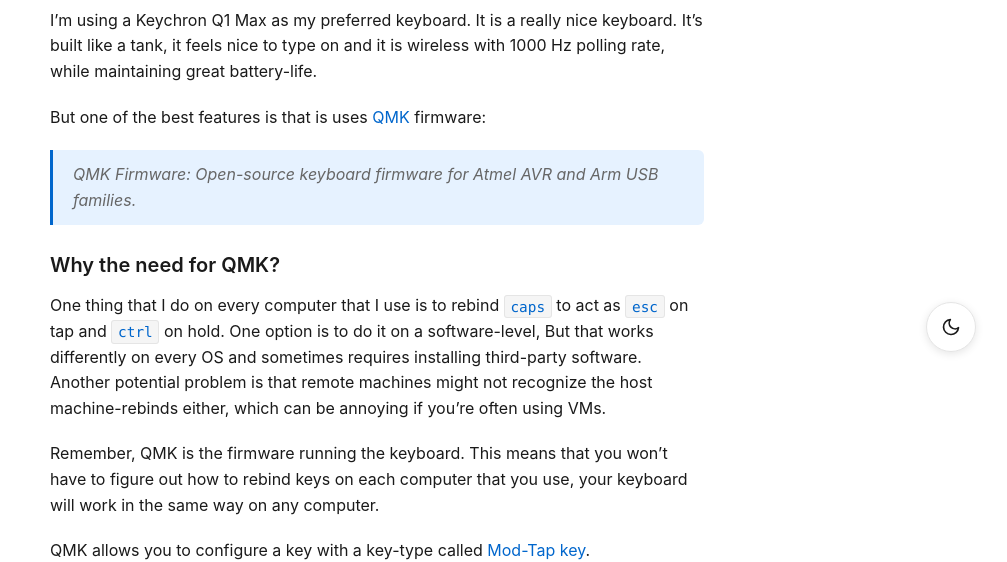
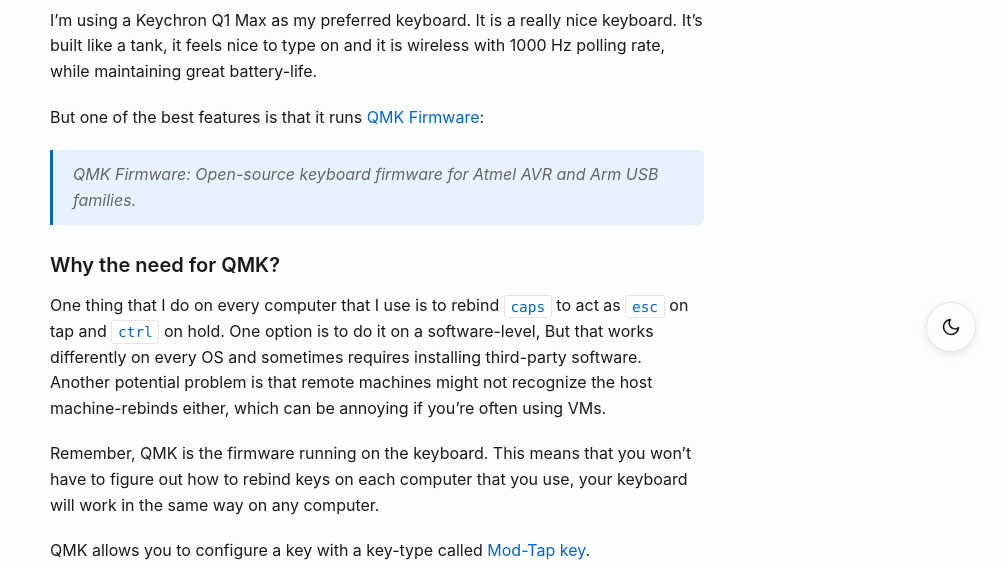
Before and after one commit to Alexandoooor/Alexandoooor.github.io, a Jekyll site: the page built from _posts/2026-01-23-custom-qmk-firmware.md, in a window 1280 px wide. Shown: the part 516-1078 px from the top of the page, without its empty margins (272-1279 px from the left). Built offline with Jekyll 4.4.1, drawn with Linux system fonts in a browser that asks for light colours.

Commit message:
Update colors, fix typos

```diff
--- a/_posts/2026-01-23-custom-qmk-firmware.md
+++ b/_posts/2026-01-23-custom-qmk-firmware.md
@@ -9,7 +9,7 @@
 It's built like a tank, it feels nice to type on and it is wireless with 1000 Hz polling rate,
 while maintaining great battery-life.
 
-But one of the best features is that is uses [QMK](https://qmk.fm) firmware:
+But one of the best features is that it runs [QMK Firmware](https://qmk.fm):
 >QMK Firmware: Open-source keyboard firmware for Atmel AVR and Arm USB families.
 
 ### Why the need for QMK?
@@ -17,7 +17,7 @@
 One option is to do it on a software-level, But that works differently on every OS and sometimes requires installing third-party software.
 Another potential problem is that remote machines might not recognize the host machine-rebinds either, which can be annoying if you're often using VMs.
 
-Remember, QMK is the firmware running the keyboard. This means that you won't have to figure out how to rebind keys on each computer that you use, your keyboard will work in the same way on any computer.
+Remember, QMK is the firmware running on the keyboard. This means that you won't have to figure out how to rebind keys on each computer that you use, your keyboard will work in the same way on any computer.
 
 QMK allows you to configure a key with a key-type called [Mod-Tap key](https://docs.qmk.fm/mod_tap).
 >The Mod-Tap key MT(mod, kc) acts like a modifier when held, and a regular keycode when tapped. In other words, you can have a key that sends Escape when you tap it, but functions as a Control or Shift key when you hold it down.
--- a/assets/css/style.css
+++ b/assets/css/style.css
@@ -5,25 +5,25 @@
 }
 
 :root {
-    --bg: #ffffff;
+    --bg: #fcfdfe;
     --text: #1a1a1a;
     --text-secondary: #666666;
     --accent: #0066cc;
     --accent-light: #e6f2ff;
     --border: #e5e5e5;
-    --code-bg: #f5f5f5;
+    --code-bg: #ffffff;
     --success: #16a34a;
     --warning: #ea580c;
 }
 
 html[data-theme="dark"] {
-    --bg: #0a0a0a;
+    --bg: #0f1419;
     --text: #e5e5e5;
     --text-secondary: #999999;
     --accent: #4d9fff;
     --accent-light: #1a2332;
     --border: #2a2a2a;
-    --code-bg: #1a1a1a;
+    --code-bg: #1a1f26;
     --success: #22c55e;
     --warning: #fb923c;
 }
@@ -31,17 +31,18 @@
 /* Still respect system preference as default */
 @media (prefers-color-scheme: dark) {
     :root:not([data-theme]) {
-        --bg: #0a0a0a;
+        --bg: #0f1419;
         --text: #e5e5e5;
         --text-secondary: #999999;
         --accent: #4d9fff;
         --accent-light: #1a2332;
         --border: #2a2a2a;
-        --code-bg: #1a1a1a;
+        --code-bg: #1a1f26;
         --success: #22c55e;
         --warning: #fb923c;
     }
 }
+
 body {
     font-family: -apple-system, BlinkMacSystemFont, 'Segoe UI', Roboto, 'Helvetica Neue', Arial, sans-serif;
     line-height: 1.6;
@@ -372,13 +373,15 @@
     margin-bottom: 4rem;
 }
 
-.project-card {
+.project-card,
+.skill-item {
     padding: 1.5rem;
     border: 1px solid var(--border);
     border-radius: 8px;
-    transition: border-color 0.2s ease, transform 0.2s ease, box-shadow 0.2s ease;
-    background: var(--bg);
+    transition: all 0.3s ease;
+    background: var(--code-bg);
 }
+
 
 .project-card:hover {
     border-color: var(--accent);
@@ -554,19 +557,22 @@
     color: var(--text-secondary);
 }
 
+/* Contact section email link styling */
+.about-page a {
+    color: var(--accent);
+    text-decoration: none;
+    font-weight: 500;
+}
+
+.about-page a:hover {
+    text-decoration: underline;
+}
+
 .skills-grid {
     display: grid;
     grid-template-columns: repeat(2, 1fr);
     gap: 1.5rem;
     margin-bottom: 3rem;
-}
-
-.skill-item {
-    padding: 1.5rem;
-    border: 1px solid var(--border);
-    border-radius: 8px;
-    transition: all 0.3s ease;
-    background: var(--bg);
 }
 
 .skill-item:hover {
--- a/posts/index.html
+++ b/posts/index.html
@@ -3,7 +3,7 @@
 title: Posts
 ---
 
-<div class="about-page" markdown="1"> <h1>All Posts</h1></div>
+<div class="about-page" markdown="1"> <h1>Posts</h1></div>
 
 <div class="posts">
 {% for post in paginator.posts %}
```
Also changed, not shown: 4 other files.
